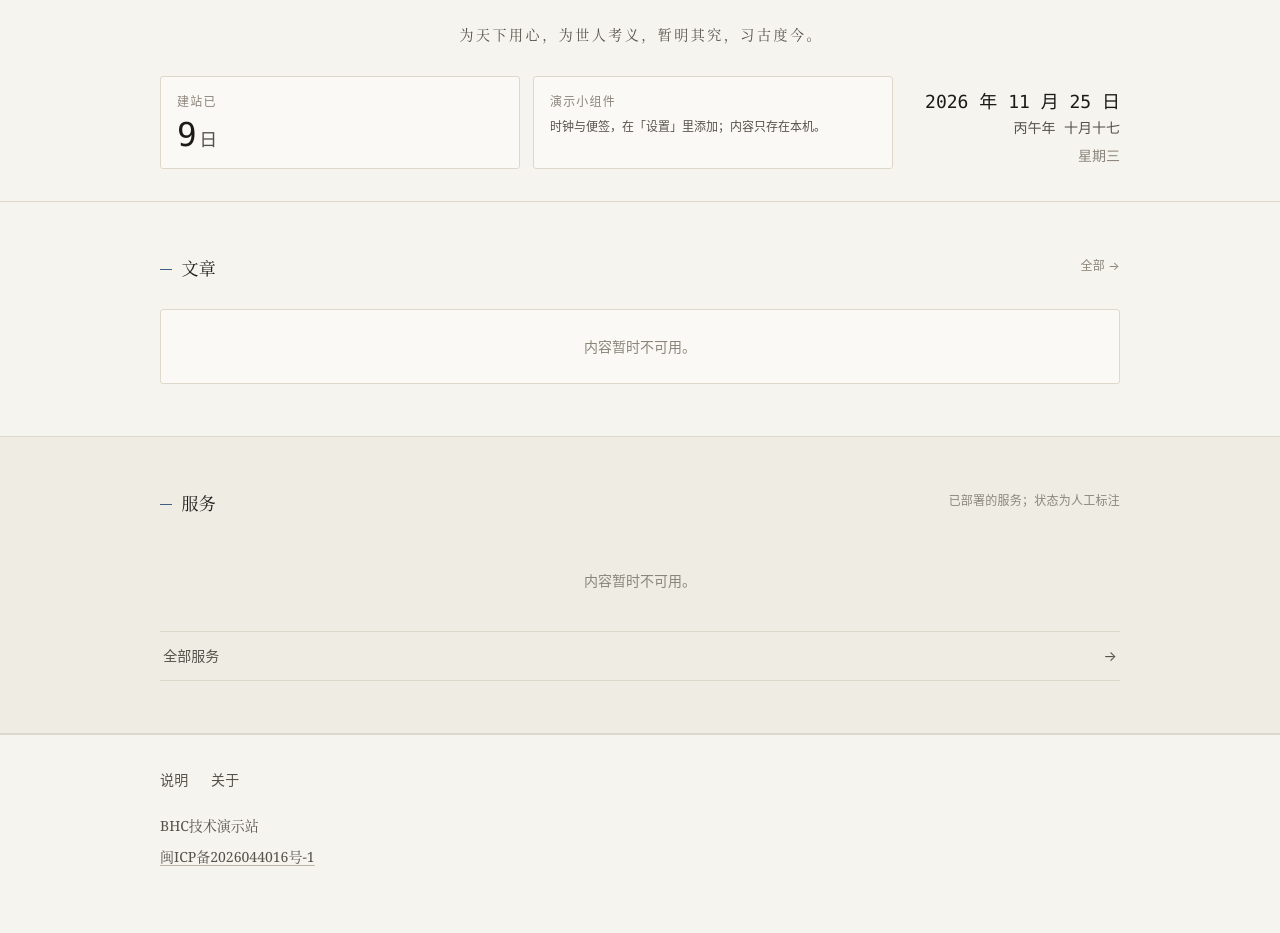
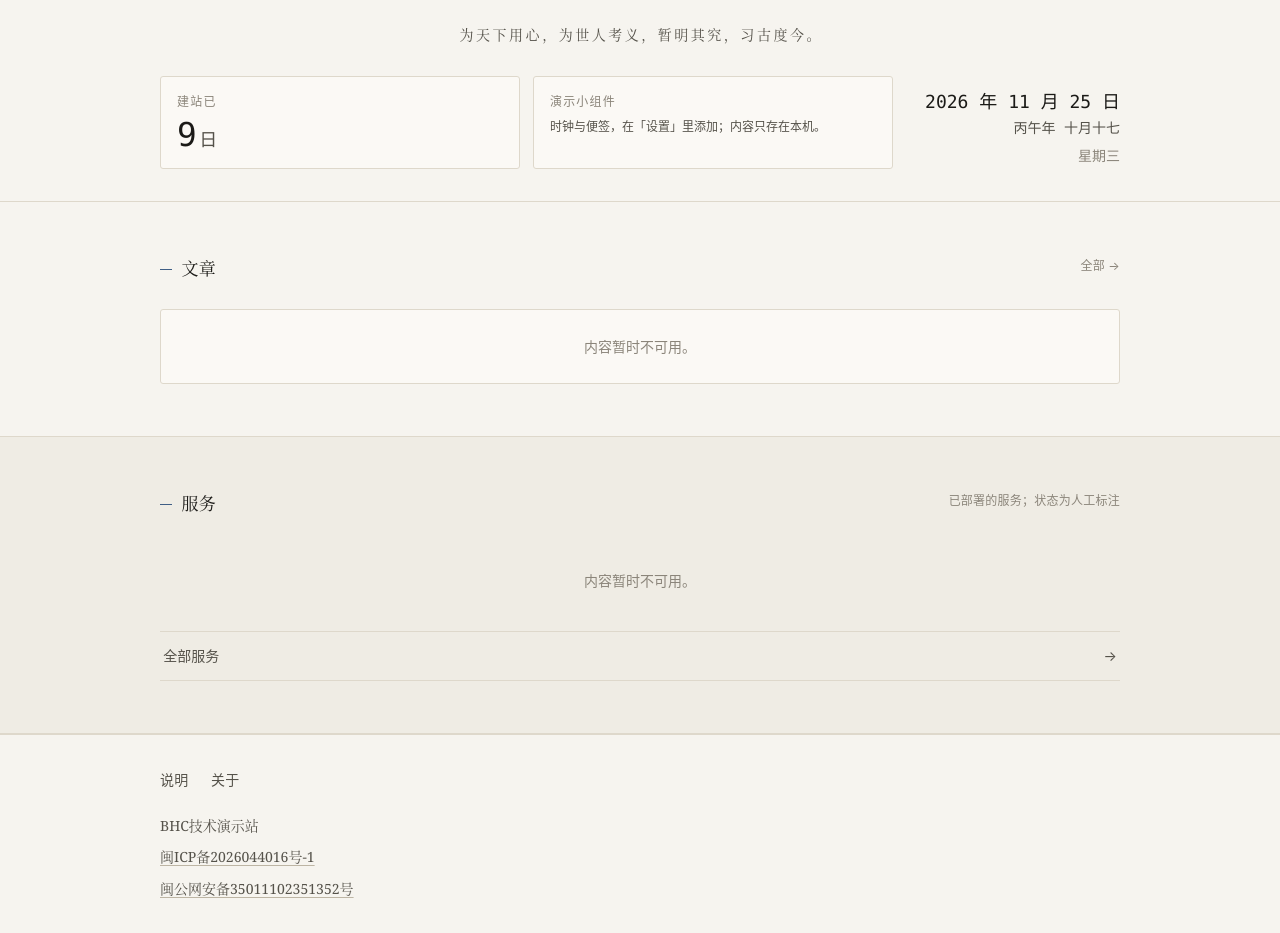
Before and after one commit to bihongcue876/bhc-st-index, a plain HTML site: page index.html in a window 1280 px wide. Shown: the part 133-1066 px from the top of the page. Before the commit the page ends 1034 px from the top, so only its background shows below. Drawn offline with Linux system fonts and the light colour scheme; no server answers.

Commit message:
feat: 页脚加入公安备案号

```diff
--- a/index.html
+++ b/index.html
@@ -182,8 +182,9 @@
     <p class="footer-line">
       <a href="https://beian.miit.gov.cn/" target="_blank" rel="noopener noreferrer">闽ICP备2026044016号-1</a>
     </p>
-    <!-- 公安备案：拿到号以后取消注释并填上，例如
-         <p class="footer-line"><a href="https://beian.mps.gov.cn/" target="_blank" rel="noopener noreferrer">闽公网安备00000000000000号</a></p> -->
+    <p class="footer-line">
+      <a href="https://beian.mps.gov.cn/#/query/webSearch?code=35011102351352" target="_blank" rel="noopener noreferrer">闽公网安备35011102351352号</a>
+    </p>
 
   </div>
 </footer>
```
Also changed, not shown: 404.html (+3 -0 lines), about.html (+3 -0 lines), articles.html (+3 -0 lines), guide.html (+3 -0 lines), resources.html (+3 -0 lines).
